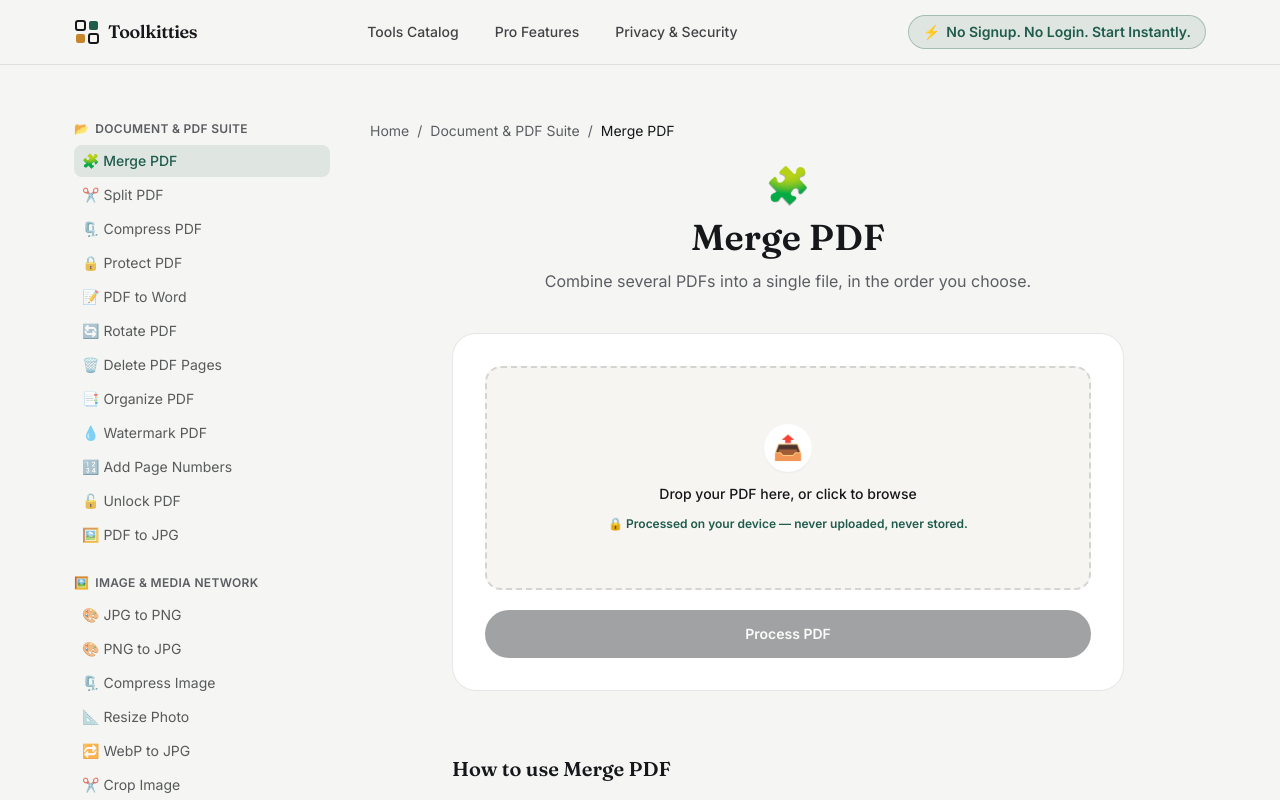
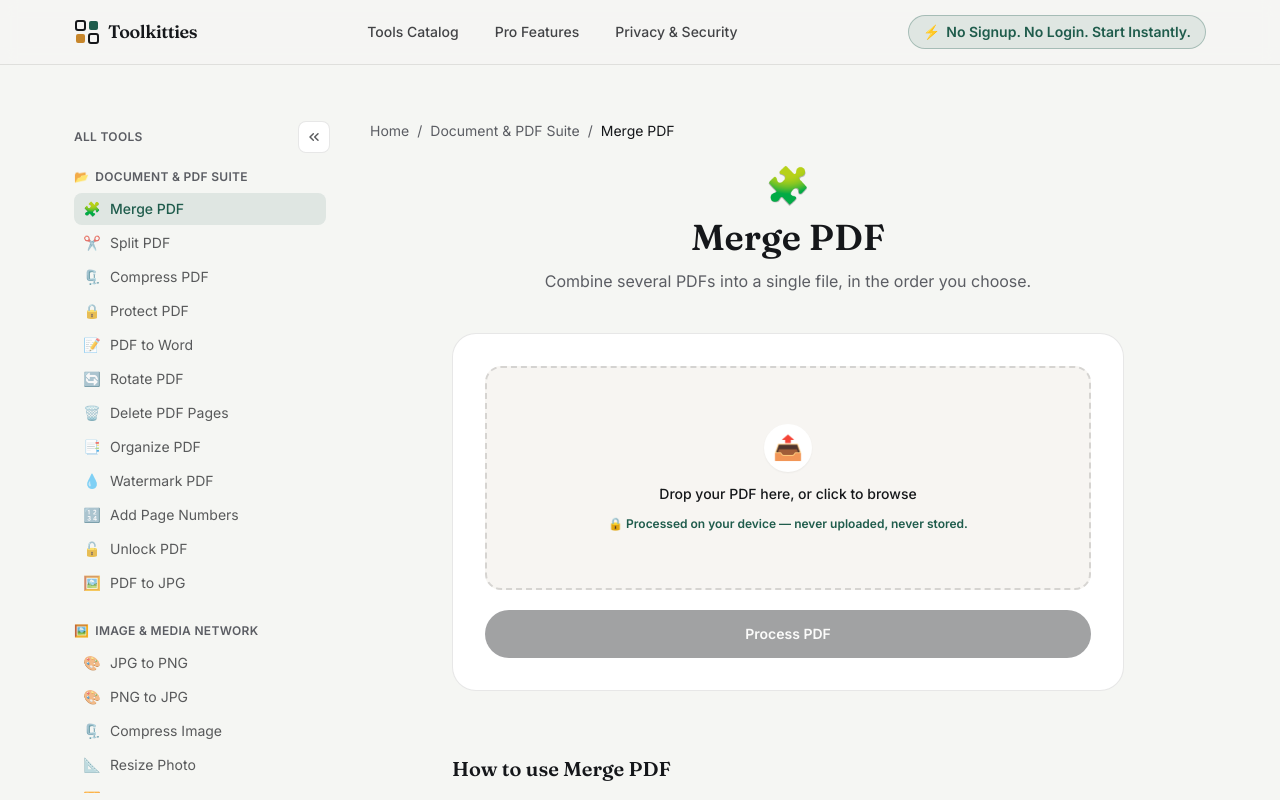
Before and after one commit to ahsan-techs/toolkitties-app, a Next.js app: page /merge-pdf in a window 1280 px wide. Shown: the top 800 px of the page. Built offline with nearby package versions, Linux system fonts and the light colour scheme.

Commit message:
Add files via upload
Add collapsible sidebar

```diff
--- a/app/(main)/[slug]/page.tsx
+++ b/app/(main)/[slug]/page.tsx
@@ -147,7 +147,7 @@ export default function ToolPage({ params }: { params: { slug: string } }) {
             <p className="mt-3 text-base text-slate">{displayDescription}</p>
           </div>
 
-          <div className={wide ? "mx-auto mt-10 w-full max-w-4xl" : "mx-auto mt-10 max-w-2xl"}>
+          <div className={wide ? "tk-workspace-wide" : "tk-workspace"}>
             {tool.functional ? (
               tool.slug === "invoice-generator" ? <InvoiceGenerator /> : <ToolWorkspace tool={tool} initialOpts={variant?.presetOpts} />
             ) : (
--- a/app/(main)/layout.tsx
+++ b/app/(main)/layout.tsx
@@ -22,8 +22,13 @@ export const metadata: Metadata = {
 
 export default function RootLayout({ children }: { children: React.ReactNode }) {
   return (
-    <html lang="en">
+    <html lang="en" suppressHydrationWarning>
       <head>
+        <script
+          dangerouslySetInnerHTML={{
+            __html: `try{if(localStorage.getItem("toolkitties-sidebar")==="collapsed")document.documentElement.setAttribute("data-sidebar","collapsed")}catch(e){}`,
+          }}
+        />
         <link
           href="https://fonts.googleapis.com/css2?family=Fraunces:opsz,wght@9..144,500;9..144,600&family=Inter:wght@400;500;600;700&display=swap"
           rel="stylesheet"
--- a/app/globals.css
+++ b/app/globals.css
@@ -28,3 +28,87 @@ body {
   padding-left: 1.5rem;
   padding-right: 1.5rem;
 }
+
+/* ==========================================================================
+   Collapsible tools sidebar
+   State lives on <html data-sidebar="collapsed"> (set by an inline script in
+   app/(main)/layout.tsx and by SidebarToggle). Only applies on lg+ screens,
+   which is where the sidebar is shown.
+   ========================================================================== */
+.tk-sidebar {
+  width: 16rem;
+  transition: width 0.25s ease;
+}
+
+.tk-sb-scroll {
+  scrollbar-width: thin;
+}
+
+/* The tool workspace (the card with the upload box / form). */
+.tk-workspace {
+  width: 100%;
+  max-width: 42rem;
+  margin: 2.5rem auto 0;
+  transition: max-width 0.25s ease;
+}
+.tk-workspace-wide {
+  width: 100%;
+  max-width: 56rem;
+  margin: 2.5rem auto 0;
+  transition: max-width 0.25s ease;
+}
+
+@media (min-width: 1024px) {
+  html[data-sidebar="collapsed"] .tk-sidebar {
+    width: 4.5rem;
+  }
+  html[data-sidebar="collapsed"] .tk-sb-label,
+  html[data-sidebar="collapsed"] .tk-sb-grouptitle {
+    display: none;
+  }
+  html[data-sidebar="collapsed"] .tk-sb-head {
+    justify-content: center;
+  }
+  html[data-sidebar="collapsed"] .tk-sb-scroll {
+    gap: 0.75rem;
+    padding-right: 0;
+  }
+  html[data-sidebar="collapsed"] .tk-sb-group + .tk-sb-group {
+    border-top: 1px solid rgb(21 23 26 / 0.1);
+    padding-top: 0.75rem;
+  }
+  html[data-sidebar="collapsed"] .tk-sb-group ul {
+    margin-top: 0;
+    align-items: center;
+  }
+  html[data-sidebar="collapsed"] .tk-sb-link {
+    width: 2.75rem;
+    height: 2.5rem;
+    justify-content: center;
+    padding: 0;
+  }
+  html[data-sidebar="collapsed"] .tk-sb-icon {
+    width: auto;
+    font-size: 1.25rem;
+    line-height: 1;
+  }
+  html[data-sidebar="collapsed"] .tk-sb-chevron {
+    transform: rotate(180deg);
+  }
+
+  /* Extra room for the tool itself when the sidebar is slim. */
+  html[data-sidebar="collapsed"] .tk-workspace {
+    max-width: 56rem;
+  }
+  html[data-sidebar="collapsed"] .tk-workspace-wide {
+    max-width: 64rem;
+  }
+}
+
+@media (prefers-reduced-motion: reduce) {
+  .tk-sidebar,
+  .tk-workspace,
+  .tk-workspace-wide {
+    transition: none;
+  }
+}
--- /dev/null
+++ b/components/SidebarToggle.tsx
@@ -0,0 +1,47 @@
+"use client";
+
+import { useEffect, useState } from "react";
+
+// The collapsed state lives on <html data-sidebar="collapsed"> so the CSS can react to it
+// before React loads (an inline script in the layout sets it from localStorage on first paint).
+// This button only flips that attribute and saves the choice.
+const KEY = "toolkitties-sidebar";
+
+export default function SidebarToggle() {
+  const [collapsed, setCollapsed] = useState(false);
+
+  useEffect(() => {
+    setCollapsed(document.documentElement.getAttribute("data-sidebar") === "collapsed");
+  }, []);
+
+  const toggle = () => {
+    const next = !collapsed;
+    setCollapsed(next);
+    if (next) document.documentElement.setAttribute("data-sidebar", "collapsed");
+    else document.documentElement.removeAttribute("data-sidebar");
+    try {
+      localStorage.setItem(KEY, next ? "collapsed" : "expanded");
+    } catch {
+      // Private mode / blocked storage: the toggle still works for this visit.
+    }
+  };
+
+  const label = collapsed ? "Expand tools sidebar" : "Collapse tools sidebar";
+
+  return (
+    <button
+      type="button"
+      onClick={toggle}
+      aria-expanded={!collapsed}
+      aria-controls="tools-sidebar"
+      aria-label={label}
+      title={label}
+      className="tk-sb-toggle flex h-8 w-8 flex-none items-center justify-center rounded-lg border border-ink/10 bg-white text-ink/70 transition hover:bg-sand/60 hover:text-ink focus-visible:outline focus-visible:outline-2 focus-visible:outline-offset-2 focus-visible:outline-moss"
+    >
+      <svg className="tk-sb-chevron" width="16" height="16" viewBox="0 0 24 24" fill="none" stroke="currentColor" strokeWidth="2.2" strokeLinecap="round" strokeLinejoin="round" aria-hidden="true">
+        <path d="M11 17l-5-5 5-5" />
+        <path d="M18 17l-5-5 5-5" />
+      </svg>
+    </button>
+  );
+}
--- a/components/ToolsSidebar.tsx
+++ b/components/ToolsSidebar.tsx
@@ -1,13 +1,23 @@
 import Link from "next/link";
 import { toolGroups } from "@/lib/tools-data";
+import SidebarToggle from "@/components/SidebarToggle";
 
+// Collapsible tools sidebar. Expanded = icons + names; collapsed = a slim icon rail.
+// The look of each state is pure CSS driven by <html data-sidebar="collapsed"> (see globals.css),
+// so there is no layout jump on page load and this component can stay a server component.
 export default function ToolsSidebar({ currentSlug }: { currentSlug: string }) {
   return (
-    <aside className="hidden w-64 flex-none lg:block">
-      <div className="sticky top-24 flex flex-col gap-6">
+    <aside id="tools-sidebar" className="tk-sidebar hidden flex-none lg:block">
+      <div className="sticky top-24">
+        <div className="tk-sb-head mb-4 flex items-center justify-between">
+          <span className="tk-sb-label text-xs font-semibold uppercase tracking-wide text-slate">All tools</span>
+          <SidebarToggle />
+        </div>
+
+        <nav aria-label="Tools" className="tk-sb-scroll flex max-h-[calc(100vh-11rem)] flex-col gap-6 overflow-y-auto pr-1">
           {toolGroups.map((group) => (
-          <div key={group.id}>
-            <p className="flex items-center gap-1.5 text-xs font-semibold uppercase tracking-wide text-slate">
+            <div key={group.id} className="tk-sb-group">
+              <p className="tk-sb-grouptitle flex items-center gap-1.5 text-xs font-semibold uppercase tracking-wide text-slate">
                 <span>{group.icon}</span>
                 {group.title}
               </p>
@@ -16,17 +26,22 @@ export default function ToolsSidebar({ currentSlug }: { currentSlug: string }) {
                   <li key={t.slug}>
                     <Link
                       href={`/${t.slug}`}
-                    className={`block rounded-lg px-2 py-1.5 text-sm transition ${
+                      title={t.name}
+                      aria-label={t.name}
+                      aria-current={t.slug === currentSlug ? "page" : undefined}
+                      className={`tk-sb-link flex items-center gap-2 rounded-lg px-2 py-1.5 text-sm transition ${
                         t.slug === currentSlug ? "bg-moss/10 font-medium text-moss" : "text-ink/70 hover:bg-sand/60 hover:text-ink"
                       }`}
                     >
-                    {t.icon} {t.name}
+                      <span className="tk-sb-icon w-5 flex-none text-center">{t.icon}</span>
+                      <span className="tk-sb-label min-w-0 truncate">{t.name}</span>
                     </Link>
                   </li>
                 ))}
               </ul>
             </div>
           ))}
+        </nav>
       </div>
     </aside>
   );
```
Lines whose indentation alone changed are shown as unchanged.
